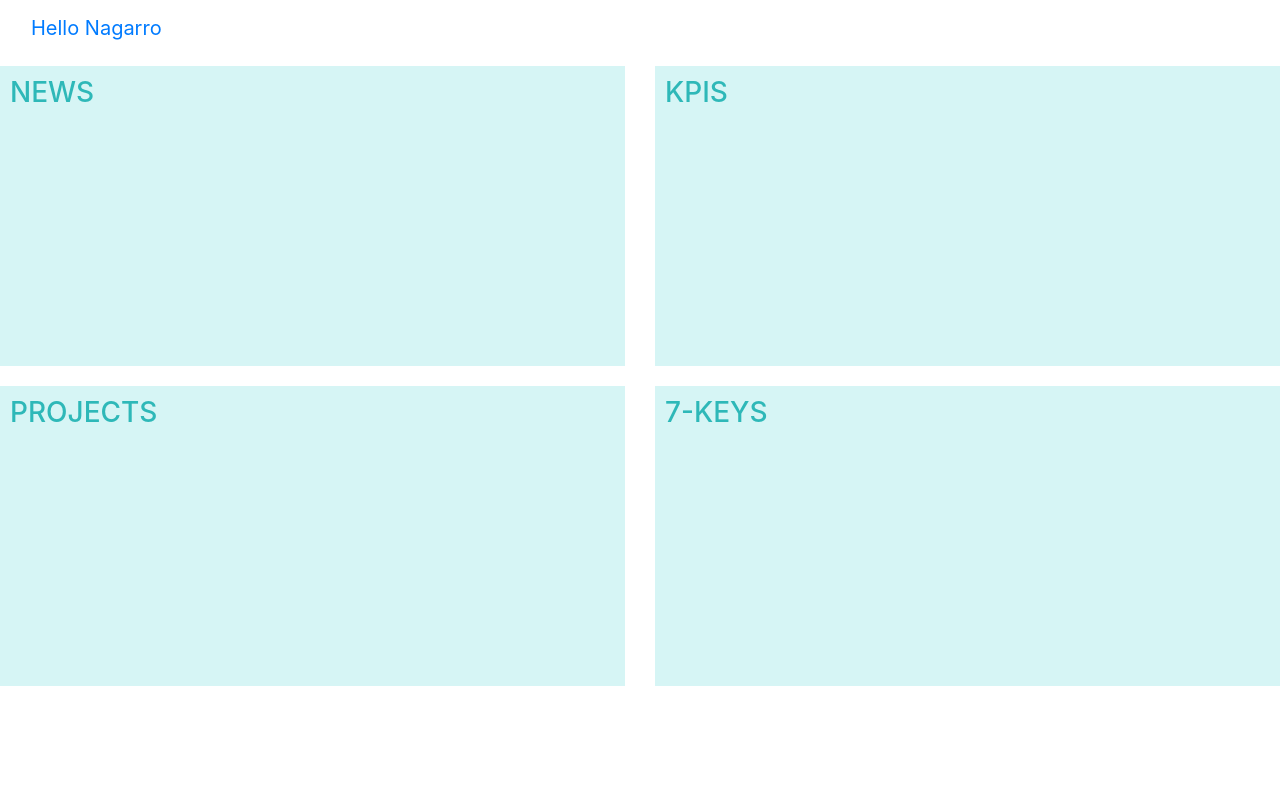
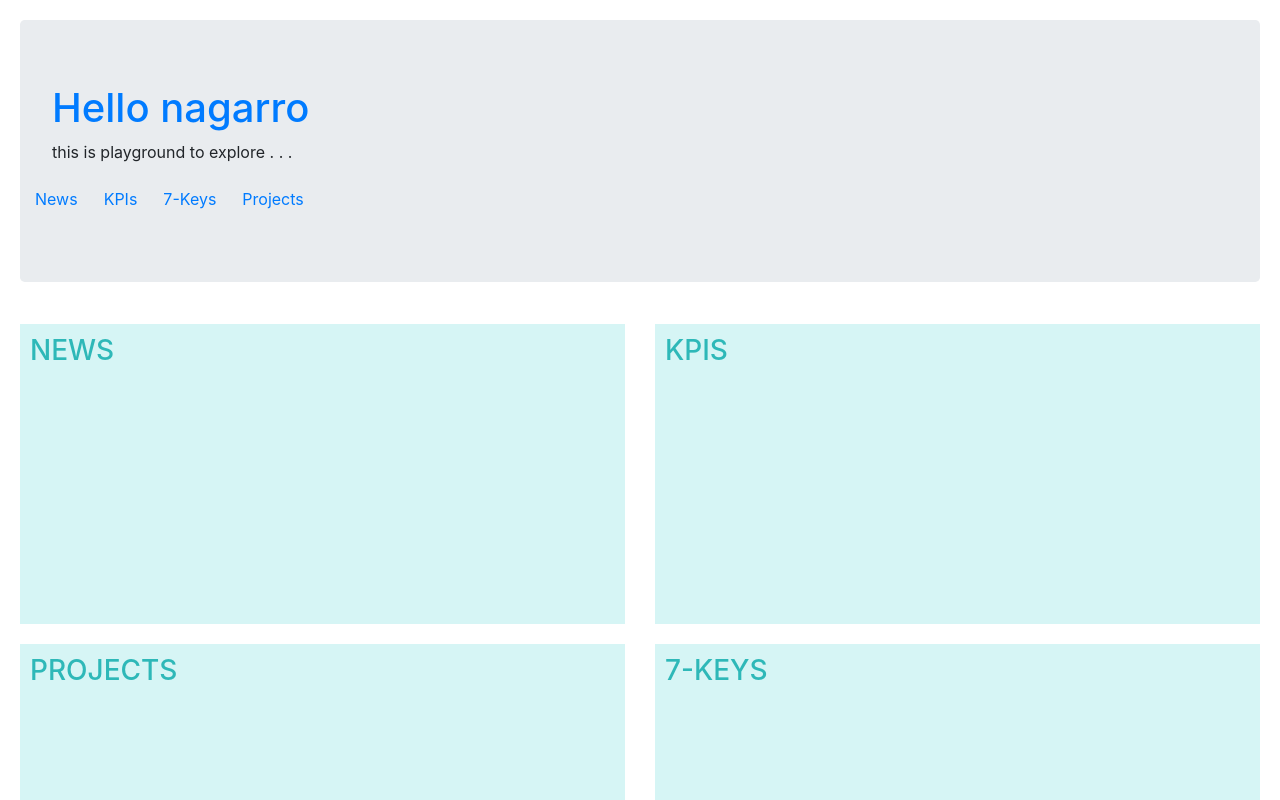
Before and after one commit to anirudhbhardwaj/nagg-cms, an Angular app in the folder ngg-cms/: page /dashboard in a window 1280 px wide. Shown: the top 800 px of the page. Built offline with nearby package versions, Linux system fonts and the light colour scheme; what angular-gridster2 would draw is missing.

Commit message:
routes refactoring

```diff
--- /dev/null
+++ b/ngg-cms/src/app/app-routing.module.ts
@@ -0,0 +1,45 @@
+import { NgModule }              from '@angular/core';
+import { RouterModule, Routes }  from '@angular/router';
+import {DashboardComponent} from "./dashboard/dashboard.component";
+import {NewsComponent} from "./news/news.component";
+import {KpiComponent} from "./kpi/kpi.component";
+import {SevenKeysComponent} from "./seven-keys/seven-keys.component";
+import {ProjectComponent} from "./project/project.component";
+
+const appRoutes: Routes = [
+    {
+        path : 'dashboard',
+        component : DashboardComponent
+    },
+    {
+        path : 'news',
+        component : NewsComponent
+    },
+    {
+        path : 'kpis',
+        component : KpiComponent
+    },
+    {
+        path : 'sevenkeys',
+        component : SevenKeysComponent
+    },
+    {
+        path : 'projects',
+        component : ProjectComponent
+    },
+    {
+        path : '',
+        redirectTo : '/dashboard',
+        pathMatch : 'full'
+    }
+];
+
+@NgModule({
+    imports: [
+        RouterModule.forRoot(appRoutes)
+    ],
+    exports: [
+        RouterModule
+    ]
+})
+export class AppRoutingModule {}
--- a/ngg-cms/src/app/dashboard/dashboard.component.html
+++ b/ngg-cms/src/app/dashboard/dashboard.component.html
@@ -1,7 +1,7 @@
 <div class="row">
     <div class="col-sm-12">
         <div class="row">
-            <div class="col-md-6" routerLink="/news">
+                    <div class="col-md-6" routerLink="/news">
                 <div class="well widget">
                     <h3>NEWS</h3>
                 </div>
--- a/ngg-cms/src/app/main-nav/main-nav.component.html
+++ b/ngg-cms/src/app/main-nav/main-nav.component.html
@@ -1,9 +1,24 @@
-<nav class="navbar navbar-default">
-  <div class="container-fluid">
-    <div class="navbar-header">
-      <a class="navbar-brand" href="#">
-       Hello Nagarro
-      </a>
+<div class="jumbotron">
+    <a routerLink="/dashboard"><h1>Hello nagarro</h1></a>
+
+    <p>this is playground to explore . . . </p>
+
+    <div class="row">
+        <div class="col-xs-12">
+            <div class="row">
+                <div class="col-xs-3">
+                    <a class="btn btn-block btn-default" routerLink="/news">News</a>
+                </div>
+                <div class="col-xs-3">
+                    <a class="btn btn-block btn-default" routerLink="/kpis">KPIs</a>
+                </div>
+                <div class="col-xs-3">
+                    <a class="btn btn-block btn-default" routerLink="/sevenkeys">7-Keys</a>
+                </div>
+                <div class="col-xs-3">
+                    <a class="btn btn-block btn-default" routerLink="/projects">Projects</a>
+                </div>
+            </div>
+        </div>
     </div>
-  </div>
-</nav>
+</div>
--- a/ngg-cms/src/index.html
+++ b/ngg-cms/src/index.html
@@ -9,7 +9,7 @@
   <meta name="viewport" content="width=device-width, initial-scale=1">
   <link rel="icon" type="image/x-icon" href="favicon.ico">
 </head>
-<body>
+<body style="margin: 20px !important;">
   <app-root>Loading...</app-root>
 </body>
 </html>
```
Also changed, not shown: ngg-cms/src/app/app.module.ts (+2 -29 lines).
